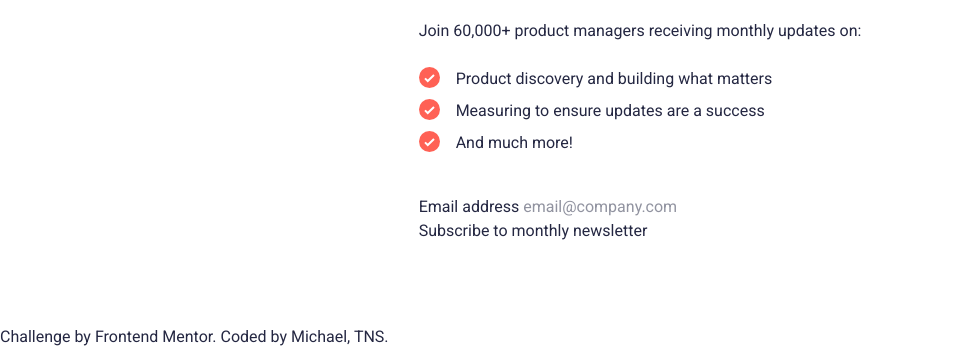
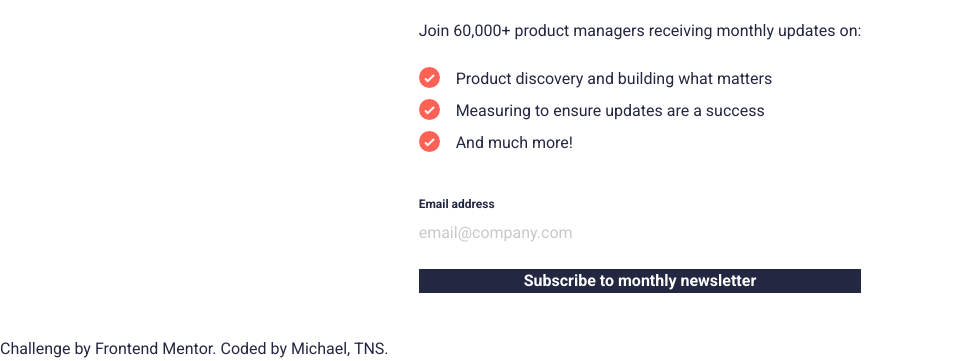
Before and after one commit to Networksentinel/FEM-Challenge---Newsletter-sign-up-form, a website built with Vite: page index.html in a window 1280 px wide. Shown: the part 475-836 px from the top of the page, without its empty margins (0-959 px from the left). Built offline with nearby package versions, Linux system fonts and the light colour scheme.

Commit message:
feat: flex layout, gaps, colors, bg-color, text-color for the whole form

```diff
--- a/index.html
+++ b/index.html
@@ -18,19 +18,19 @@
 
 <body class="text-preset-2regular bg-white text-blue-800">
 
-  <div class="app-wrapper min-h-screen column-layout gap-10 items-center">
+  <div class="app-wrapper min-h-screen layout-col gap-10 items-center">
 
     <header class="app-header">
       <img class="h-[clamp(100px,75.7333vw,390px)]" src="/images/illustration-sign-up-mobile.svg" alt="">
     </header>
 
-    <main class="column-layout gap-10 px-6 pb-11 ">
-      <div class="app-body column-layout gap-6">
+    <main class="layout-col gap-10 px-6 pb-11 ">
+      <div class="app-body layout-col gap-6">
         <h2 class="text-preset-1mobile">Stay updated!</h2>
 
         <p>Join 60,000+ product managers receiving monthly updates on:</p>
 
-        <ul class="column-layout gap-2">
+        <ul class="layout-col gap-2">
           <li class="flex gap-4">
             <svg class="w-[21px] h-[21px] shrink-0" xmlns="http://www.w3.org/2000/svg" viewBox="0 0 21 21"><g fill="none"><circle cx="10.5" cy="10.5" r="10.5" fill="#FF6155"/><path stroke="#FFF" stroke-width="2" d="M6 11.381 8.735 14 15 8"/></g></svg>
             Product discovery and building what matters
@@ -46,12 +46,12 @@
         </ul>
       </div>
 
-      <form action="#">
-        <div class="form-group_email">
-          <label for="email">Email address</label>
-          <input type="email" id="email" placeholder="email@company.com">
+      <form class="layout-col gap-6" action="#">
+        <div class="form-group_email layout-col gap-2">
+          <label class="text-preset-3" for="email">Email address</label>
+          <input class="text-gray" type="email" id="email" placeholder="email@company.com">
         </div>
-        <button type="submit">Subscribe to monthly newsletter</button>
+        <button class="text-preset-2bold text-white bg-blue-800" type="submit">Subscribe to monthly newsletter</button>
       </form>
     </main>
   </div>
--- a/src/style.css
+++ b/src/style.css
@@ -12,7 +12,7 @@
   background: var(--color-red-gradient);
 }
 
-.column-layout {
+.layout-col {
   display: flex;
   flex-direction: column;
 }
```
